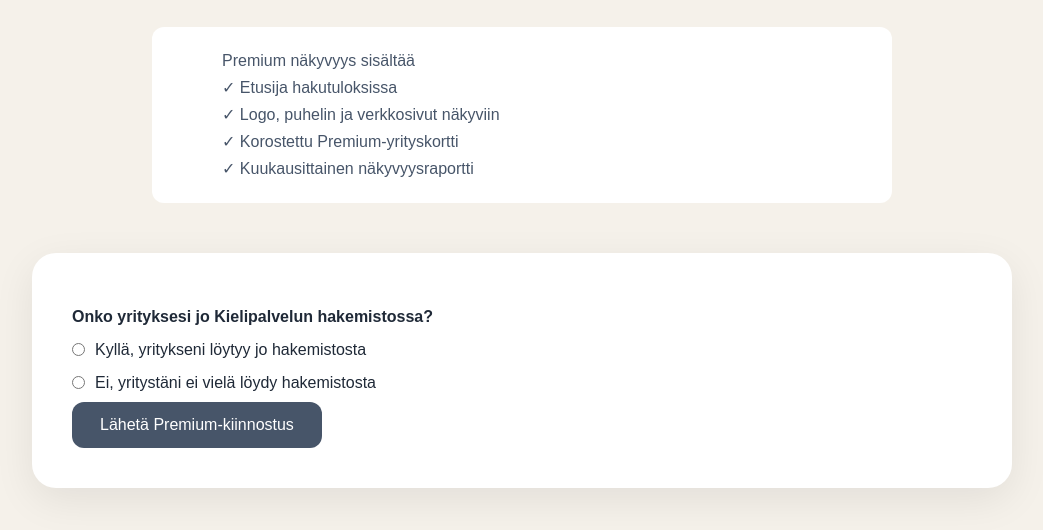
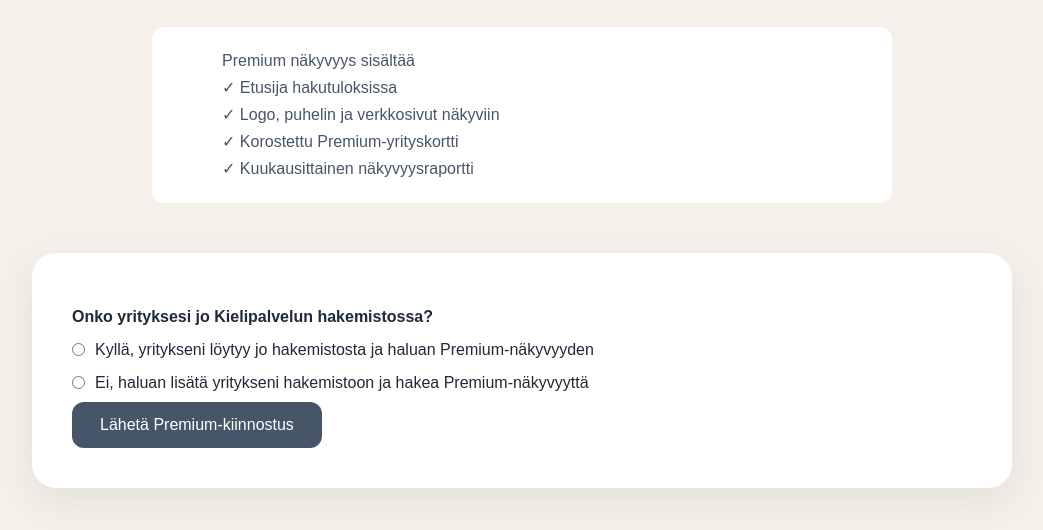
Before and after one commit to raisaheinonen/Kielipalvelu, a plain HTML site: page premium.html in a window 1280 px wide. Shown: the part 228-758 px from the top of the page, without its empty margins (118-1161 px from the left). Drawn offline with nearby package versions, Linux system fonts and the light colour scheme.

Commit message:
Update radio button labels for premium visibility

```diff
--- a/premium.html
+++ b/premium.html
@@ -245,12 +245,12 @@ color:black;
 
 <label class="radio-row">
 <input type="radio" name="listingStatus" value="existing" required>
-Kyllä, yritykseni löytyy jo hakemistosta
+Kyllä, yritykseni löytyy jo hakemistosta ja haluan Premium-näkyvyyden
 </label>
 
 <label class="radio-row">
 <input type="radio" name="listingStatus" value="new">
-Ei, yritystäni ei vielä löydy hakemistosta
+Ei, haluan lisätä yritykseni hakemistoon ja hakea Premium-näkyvyyttä
 </label>
 
     <div id="existing-company-fields" style="display:none;">
```
